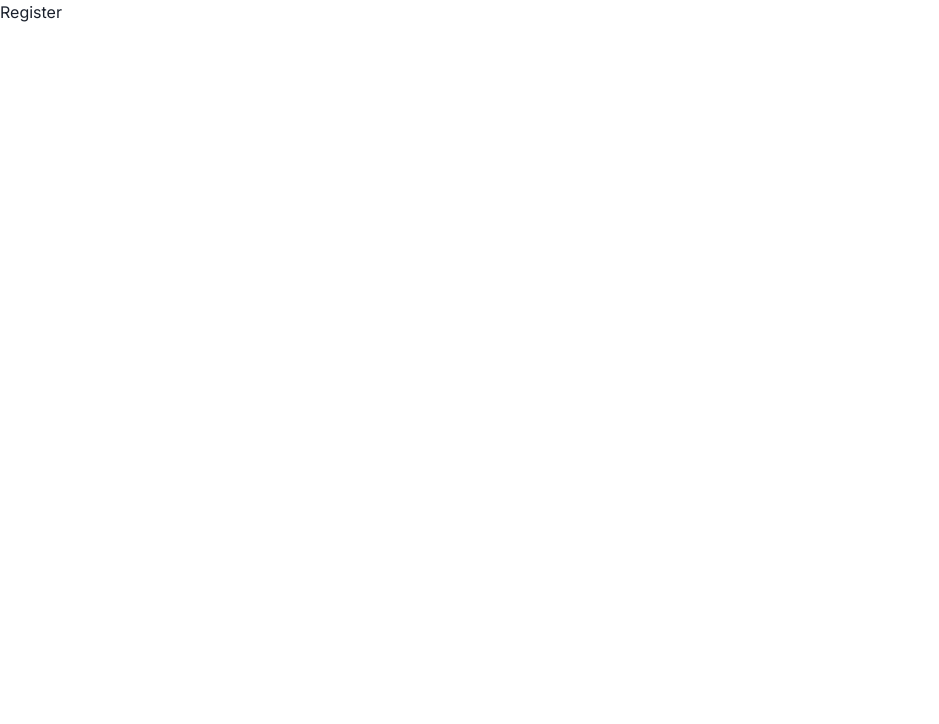
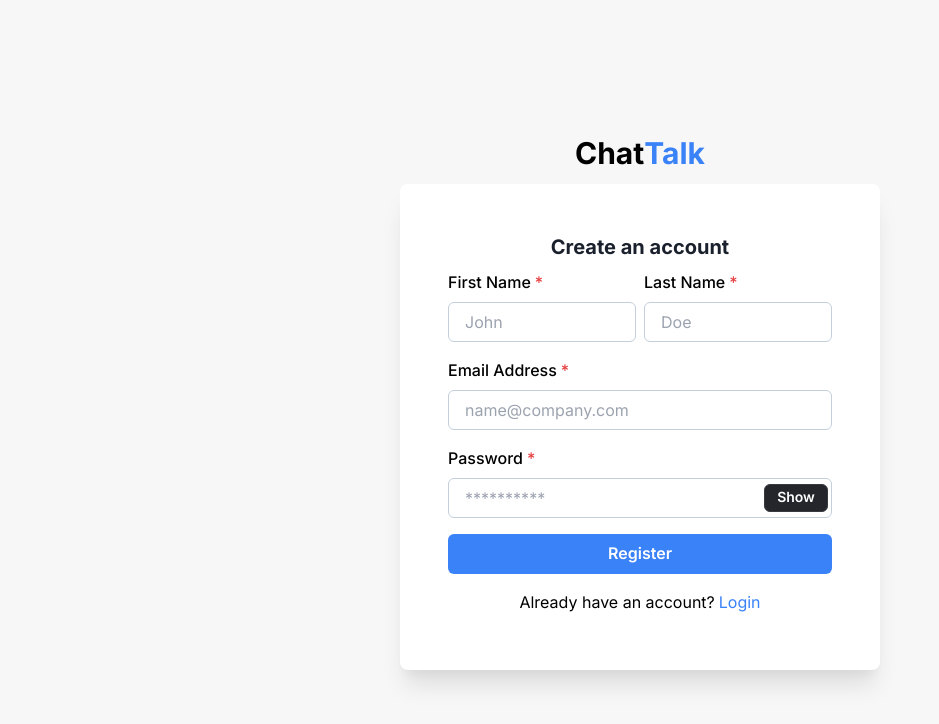
Before and after one commit to SinugbangIsda/spring-boot-bff-chattalk, a React (Vite) app in the folder frontend/: page /register in a window 1280 px wide. Shown: the top 724 px of the page, without its empty margins (0-939 px from the left). Built offline with nearby package versions, Linux system fonts and the light colour scheme.

Commit message:
feat: update Register page layout

```diff
--- a/frontend/src/pages/register/index.tsx
+++ b/frontend/src/pages/register/index.tsx
@@ -1,10 +1,22 @@
-import React from 'react';
+import AuthLayout from '../../components/auth/authlayout';
+import RegisterForm from '../../components/auth/register/registerform';
+import AuthCardFooter from '../../components/auth/authlayout/authcardfooter';
 
 const Register = () => {
   return (
-    <div>
-      Register
-    </div>
+    <AuthLayout
+      heading = "Create an account"
+      formComponent = {
+        <RegisterForm />
+      }
+      footer = {
+        <AuthCardFooter
+          message = "Already have an account?"
+          navigateLink = "/login"
+          navigateText = "Login"
+        />
+      }
+    />
   )
 }
 
```
